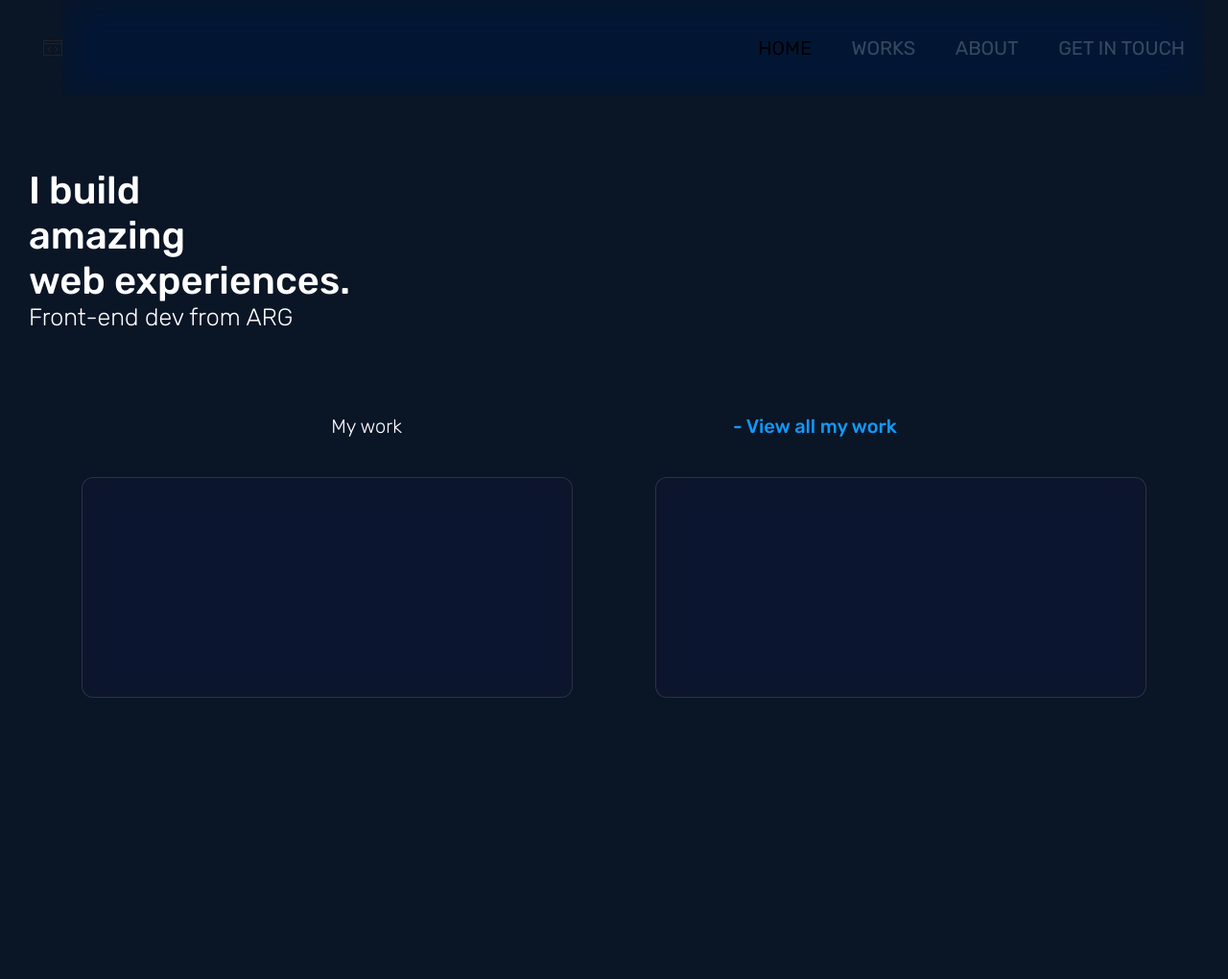
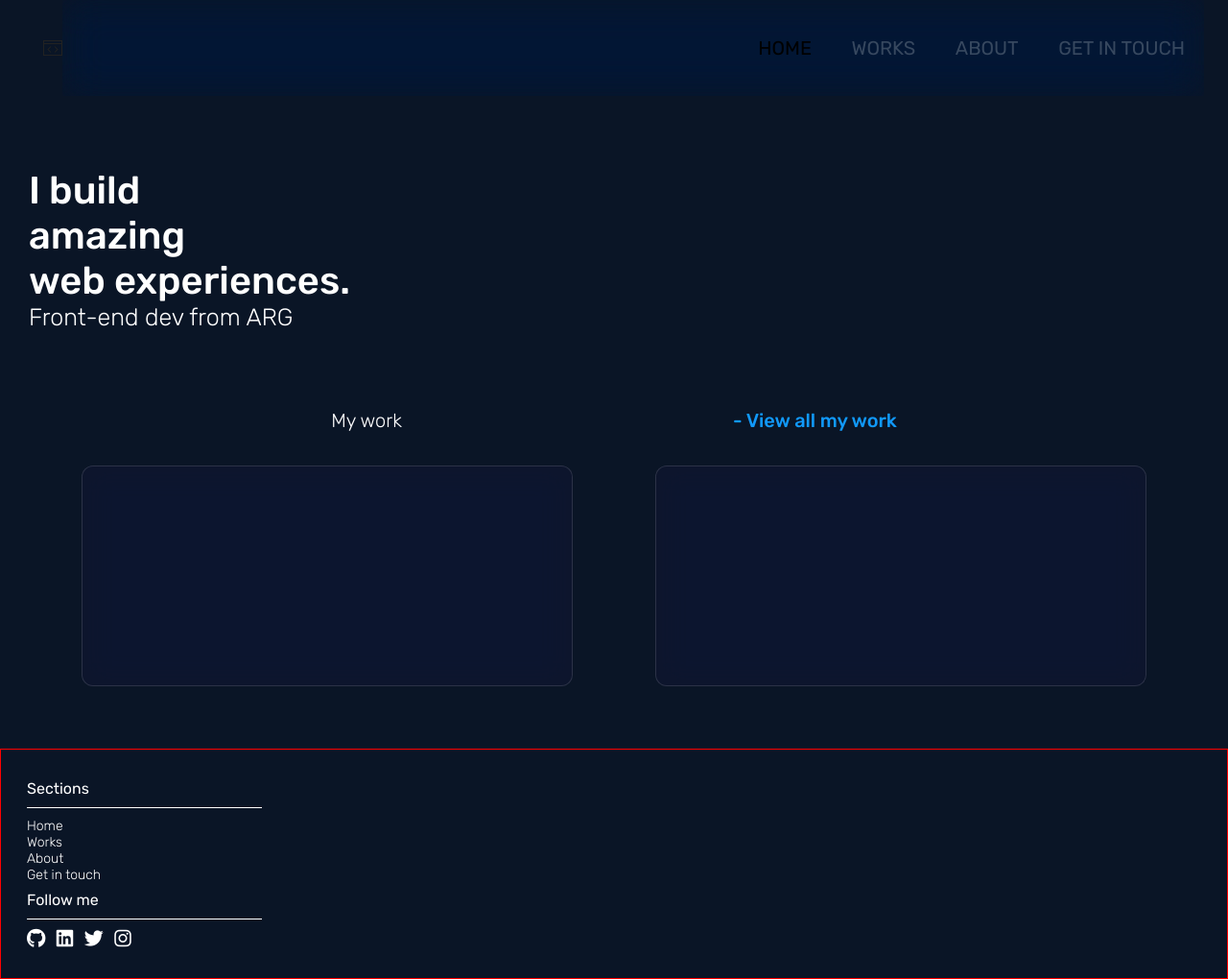
Before and after one commit to LocusNiger/Portfolio, a plain HTML site: page index.html in a window 1280 px wide. Shown: the whole page at 96% size. Before the commit the page ends 900 px from the top, so only its background shows below. Drawn offline with Linux system fonts and the light colour scheme.

Commit message:
1er footer

```diff
--- a/index.html
+++ b/index.html
@@ -56,7 +56,28 @@
       </div>
     </section>
 
-    <footer></footer>
+    <footer>
+      <div class="footer-sections">
+        <p class="footer-title">Sections</p>
+        <div class="linea"></div>
+        <ul>
+          <li><a href="#">Home</a></li>
+          <li><a href="./pages/works.html">Works</a></li>
+          <li><a href="./pages/about.html">About</a></li>
+          <li><a href="./pages/getInTouch.html">Get in touch</a></li>
+        </ul>
+      </div>
+      <div class="footer-social">
+        <p class="footer-title">Follow me</p>
+        <div class="linea"></div>
+        <div class="footer-social__icons">
+          <i class="fab fa-github"></i>
+          <i class="fab fa-linkedin"></i>
+          <i class="fab fa-twitter"></i>
+          <i class="fab fa-instagram"></i>
+        </div>
+      </div>
+    </footer>
 
     <script src="./script/script.js"></script>
   </body>
--- /dev/null
+++ b/scss/_layout.scss
@@ -0,0 +1,7 @@
+.linea {
+  border-top: 1px solid white;
+  height: 1px;
+  max-width: 20%;
+  padding: 0;
+  margin: 10px 0;
+}
--- /dev/null
+++ b/scss/_typo.scss
@@ -0,0 +1,6 @@
+.footer-title {
+  font-size: 1.6rem;
+  color: white;
+  font-weight: 400;
+  margin-bottom: 1rem;
+}
--- a/scss/style.scss
+++ b/scss/style.scss
@@ -1,13 +1,13 @@
 @import "reset";
+@import "layout";
+@import "typo";
 
 body {
   background-color: #0a1526;
 }
 
-/* INDEX */
-
+/* Navbar */
 nav {
-  /* Nav */
   height: 7.5rem;
   width: 100%;
   background-color: white;
@@ -66,9 +66,44 @@ nav {
   }
   #check:checked ~ .nav-list li {
     display: block;
+    top: 0;
+  }
+}
+/* Pie de página */
+footer {
+  display: flex;
+  flex-direction: column;
+  width: 100%;
+  height: 30vh;
+  border: 1px solid red;
+  padding: 2.7rem;
+  justify-content: space-around;
+  .footer-sections {
+    height: auto;
+    width: 100%;
+    a {
+      font-weight: 300;
+      color: white;
+      text-decoration: none;
+      font-size: 1.4rem;
+    }
+  }
+  .footer-social {
+    height: auto;
+    width: 100%;
+    .footer-social__icons {
+      width: auto;
+      height: 2rem;
+      i {
+        color: white;
+        font-size: 2rem;
+        margin-right: 1rem;
+      }
+    }
   }
 }
 
+/* INDEX */
 .title-container {
   /* Contenedor de los titulos al inicio de la página */
   display: flex;
@@ -96,7 +131,7 @@ nav {
   display: flex;
   flex-direction: column;
   width: 100vw;
-  height: 60vh;
+  height: 45vh;
   .work-title-container {
     /* Contenedor de los 2 <p> */
     display: flex;
@@ -121,8 +156,7 @@ nav {
     display: flex;
     align-items: center;
     justify-content: space-evenly;
-
-    height: 60%;
+    height: 36vh;
     .card {
       backdrop-filter: blur(1.6rem) saturate(180%);
       -webkit-backdrop-filter: blur(1.6rem) saturate(180%);
```
Also changed, not shown: scss/style.css, 1 other file.
